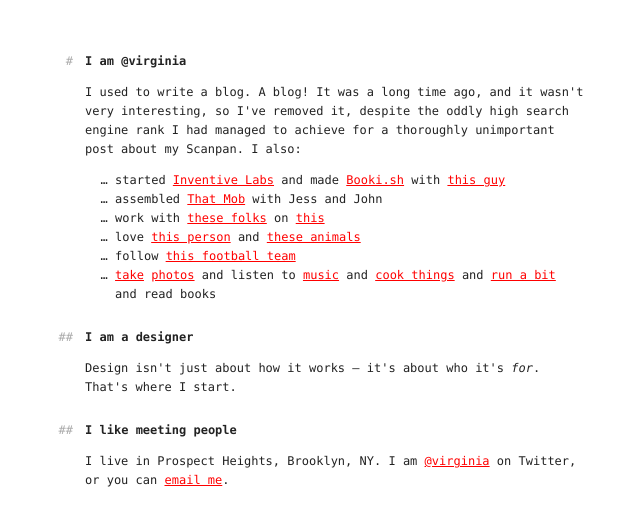
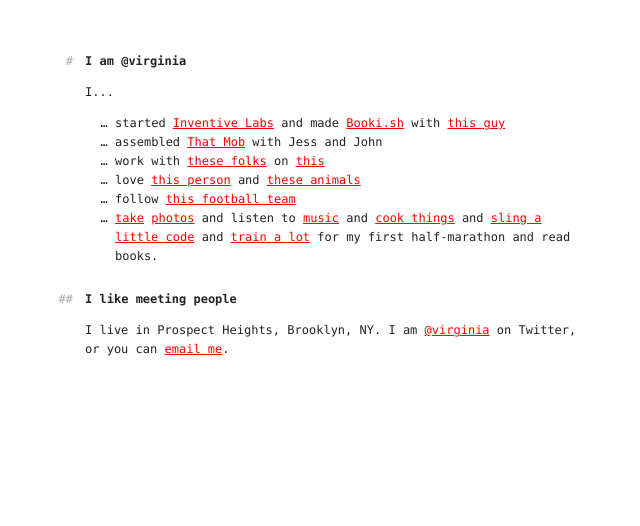
Before and after one commit to virginia/virginia.github.io, a plain HTML site: page index.html in a window 1280 px wide. Shown: the whole page, without its empty margins (305-945 px from the left). Drawn offline with Linux system fonts and the light colour scheme.

Commit message:
Small changes.

```diff
--- a/index.html
+++ b/index.html
@@ -12,10 +12,7 @@
       <h1>I am @virginia</h1>
 
       <p>
-        I used to write a blog. A blog! It was a long time ago, and it wasn't
-        very interesting, so I've removed it, despite the oddly high
-        search engine rank I had managed to achieve for a thoroughly
-        unimportant post about my Scanpan. I also:
+        I...
       </p>
 
       <ul class="i">
@@ -44,19 +41,11 @@
           &hellip; <a href="http://instagram.com/virginiamurdoch">take</a>
           <a href="http://www.flickr.com/photos/virginiam/">photos</a> and
           listen to <a href="http://www.rdio.com/people/virginiam/">music</a>
-          and <a href="http://nomify.com">cook things</a> and
-          <a href="http://app.strava.com/athletes/1500355">run a bit</a>
-          and read books
+          and <a href="http://nomify.com">cook things</a> and <a href="http://github.com/virginia">sling a little code</a> and
+          <a href="http://app.strava.com/athletes/1500355">train a lot</a> for my
+          first half-marathon and read books.
         </li>
       </ul>
-
-
-      <h2>I am a designer</h2>
-
-      <p> Design isn't just about how it works &mdash; it's about who it's
-        <em>for</em>. That's where I start.
-      </p>
-
 
 
       <h2>I like meeting people</h2>
```
